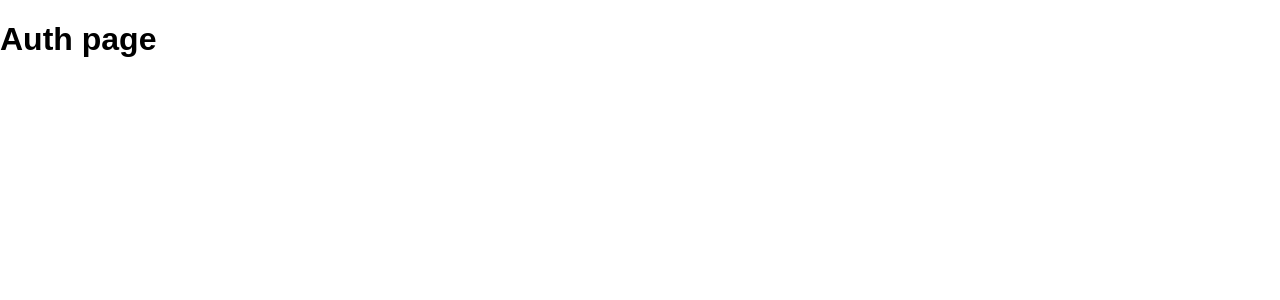
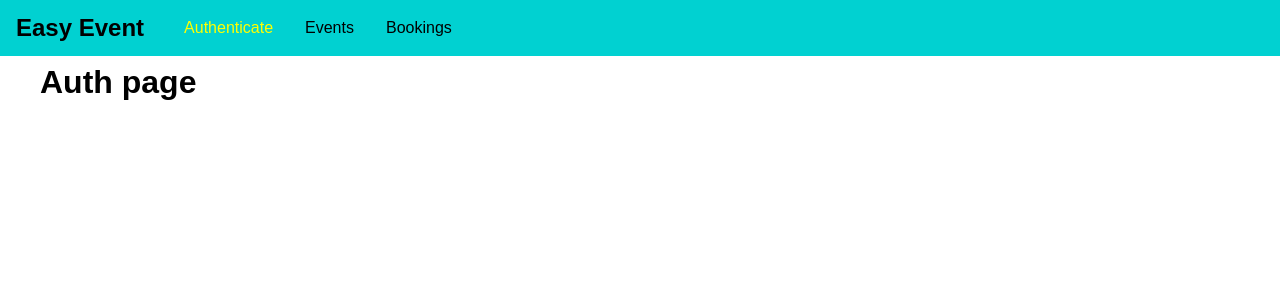
Before and after one commit to VinayakBorhade/event-booking, a React (Create React App) app in the folder frontend/: page /auth in a window 1280 px wide. Shown: the top 300 px of the page. Built offline with nearby package versions, Linux system fonts and the light colour scheme; the HTML template or start-up script is replaced by a standard one.

Commit message:
Added Navbar

```diff
--- a/frontend/src/App.css
+++ b/frontend/src/App.css
@@ -0,0 +1,3 @@
+.main-content {
+    margin: 4rem 2.5rem;
+}
--- a/frontend/src/App.js
+++ b/frontend/src/App.js
@@ -4,19 +4,24 @@
 import AuthPage from './pages/Auth';
 import EventsPage from './pages/Events';
 import BookingsPage from './pages/Bookings';
+import MainNavigation from './components/Navigation/MainNavigation';
 
 import './App.css';
 
 function App() {
   return (
     <BrowserRouter >
+      <React.Fragment>
+        <MainNavigation />
+        <main className="main-content">
           <Switch>
             <Redirect from="/" to="/auth" exact />
             <Route path="/auth" component={AuthPage} />
             <Route path="/events" component={EventsPage} />
             <Route path="/bookings" component={BookingsPage} />
           </Switch>
-
+        </main>
+      </React.Fragment>
     </BrowserRouter>
   );
 }
--- /dev/null
+++ b/frontend/src/components/Navigation/MainNavigation.css
@@ -0,0 +1,42 @@
+.main-navigation{
+    position: fixed;
+    left: 0;
+    top: 0;
+    width: 100%;
+    height: 3.5rem;
+    background: #01d1d1;
+    padding: 0 1rem;
+    display: flex;
+    align-items: center;
+}
+
+.main-navigation__logo h1 {
+    margin: 0;
+    font-size: 1.5rem;
+}
+
+.main-navigation__items {
+    margin-left: 1.5rem;
+}
+
+.main-navigation__items ul {
+    display: flex;
+    list-style: none;
+    padding: 0;
+    margin: 0;
+}
+
+.main-navigation__items li {
+    margin: 0 1rem;
+}
+
+.main-navigation__items a {
+    text-decoration: none;
+    color: #000;
+}
+
+.main-navigation__items a:hover,
+.main-navigation__items a:active,
+.main-navigation__items a.active {
+    color: yellow;
+}
--- /dev/null
+++ b/frontend/src/components/Navigation/MainNavigation.js
@@ -0,0 +1,23 @@
+import React from 'react';
+import { NavLink } from 'react-router-dom';
+
+import './MainNavigation.css';
+
+const mainNavigation = function(props){
+    return (
+    <header className="main-navigation">
+        <div className="main-navigation__logo">
+            <h1>Easy Event</h1>
+        </div>
+        <nav className="main-navigation__items">
+            <ul>
+                <li><NavLink to="/auth">Authenticate</NavLink></li>
+                <li><NavLink to="/events">Events</NavLink></li>
+                <li><NavLink to="/bookings">Bookings</NavLink></li>
+            </ul>
+        </nav>
+    </header>
+    );
+};
+
+export default mainNavigation;
```
Lines whose indentation alone changed are shown as unchanged.
